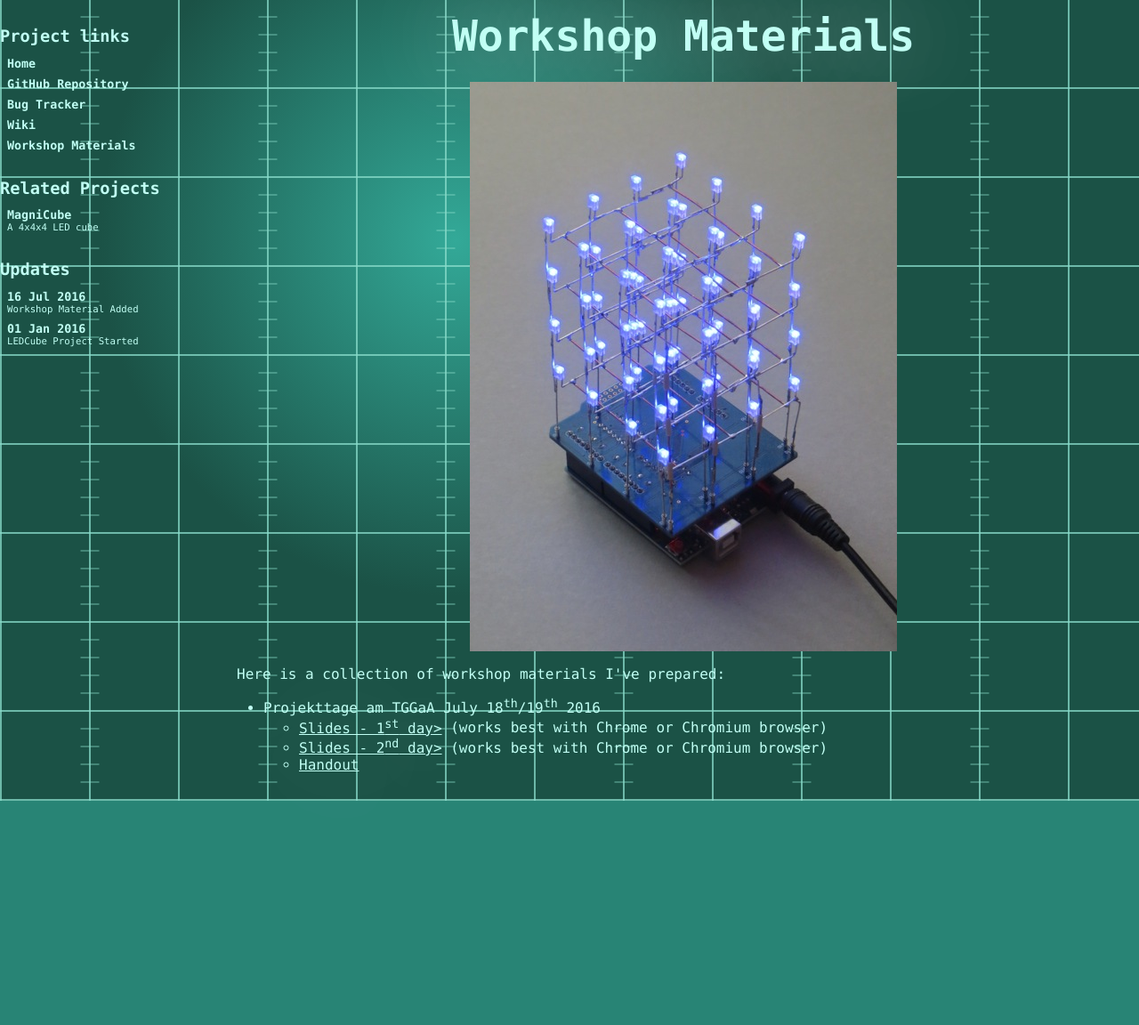
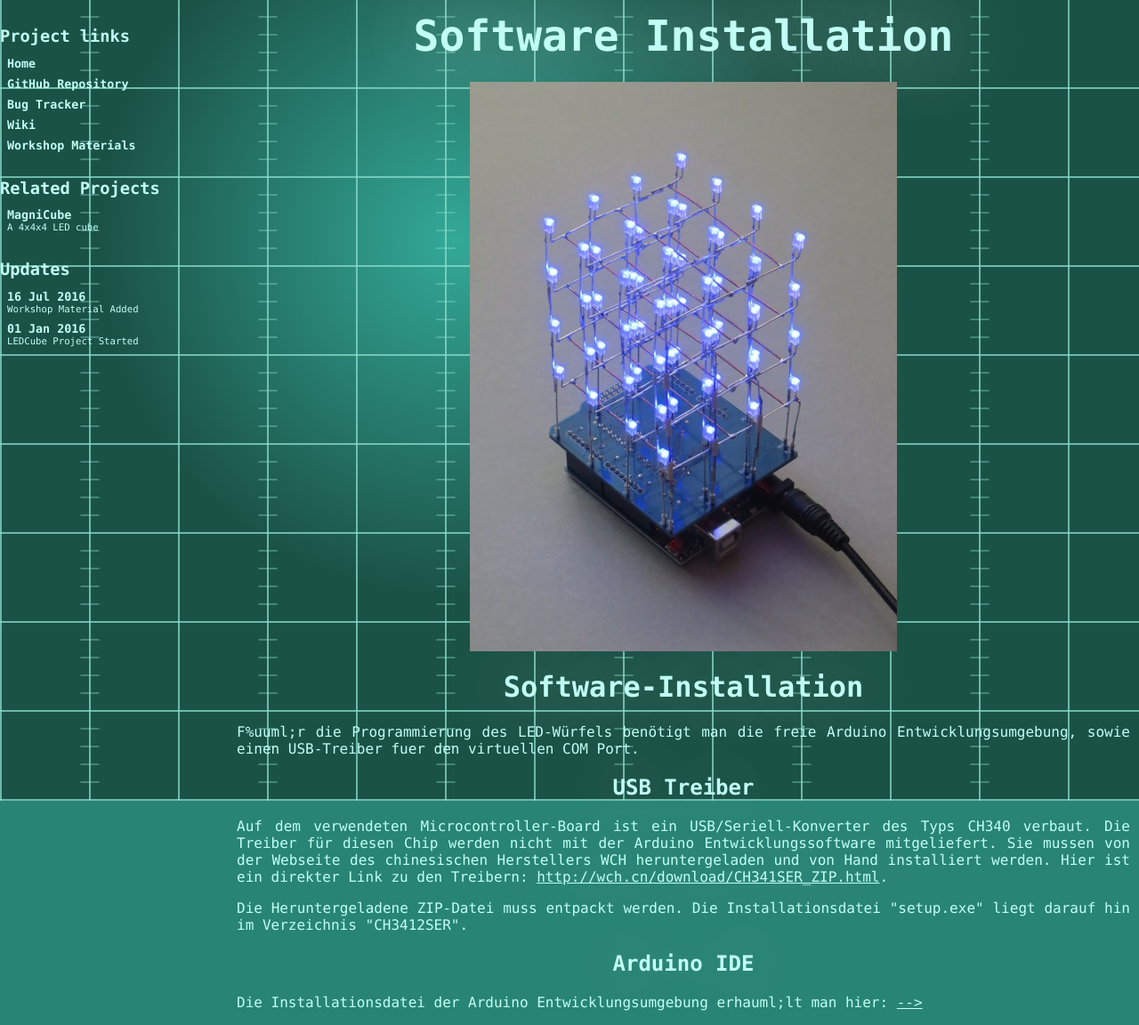
Before and after one commit to hotwolf/LEDCube, a Jekyll site: the page built from software_installation.html, in a window 1280 px wide. Shown: the whole page at 89% size. Built offline with Jekyll 4.4.1, drawn with Linux system fonts in a browser that asks for light colours; before the commit the page ends 900 px from its top, so only the background shows below that.

Commit message:
added software installation page

```diff
--- a/software_installation.html
+++ b/software_installation.html
@@ -1,17 +1,22 @@
 ---
 layout: default
-title:  Workshop Materials
+title:  Software Installation
 ---
 
 <img src="images/LEDCube.jpg"></img>
 
-<p> Here is a collection of workshop materials I've prepared: </p>
 
-<ul>
-  <li>Projekttage am TGGaA July 18<sup>th</sup>/19<sup>th</sup> 2016</li>
-  <ul>
-    <li><a href="Slides_Day1.sozi.html">Slides - 1<sup>st</sup> day></a> (works best with Chrome or Chromium browser)</li>
-    <li><a href="Slides_Day2.sozi.html">Slides - 2<sup>nd</sup> day></a> (works best with Chrome or Chromium browser)</li>
-    <li><a href="Handout.pdf">Handout</a></li>
-  </ul>
-</ul>
+<h1>Software-Installation</h1>
+
+<p>F%uuml;r die Programmierung des LED-W&uuml;rfels ben&ouml;tigt man die freie Arduino Entwicklungsumgebung, sowie einen USB-Treiber fuer den virtuellen COM Port.</p>
+
+<h2>USB Treiber</h2>
+
+<p>Auf dem verwendeten Microcontroller-Board ist ein USB/Seriell-Konverter des Typs CH340 verbaut. Die Treiber f&uuml;r diesen Chip werden nicht mit der Arduino Entwicklungssoftware mitgeliefert. Sie mussen von der Webseite des chinesischen Herstellers WCH heruntergeladen und von Hand installiert werden. Hier ist ein direkter Link zu den Treibern: <a href="http://wch.cn/download/CH341SER_ZIP.html">http://wch.cn/download/CH341SER_ZIP.html</a>.</p>
+
+<p>Die Heruntergeladene ZIP-Datei muss entpackt werden. Die Installationsdatei "setup.exe" liegt darauf hin im Verzeichnis "CH3412SER".</p>
+
+
+<h2>Arduino IDE</h2>
+
+<p>Die Installationsdatei der Arduino Entwicklungsumgebung erhauml;lt man hier: <a href="https://www.arduino.cc/en/Main/Software>https://www.arduino.cc/en/Main/Software<\a>.</p>
```
